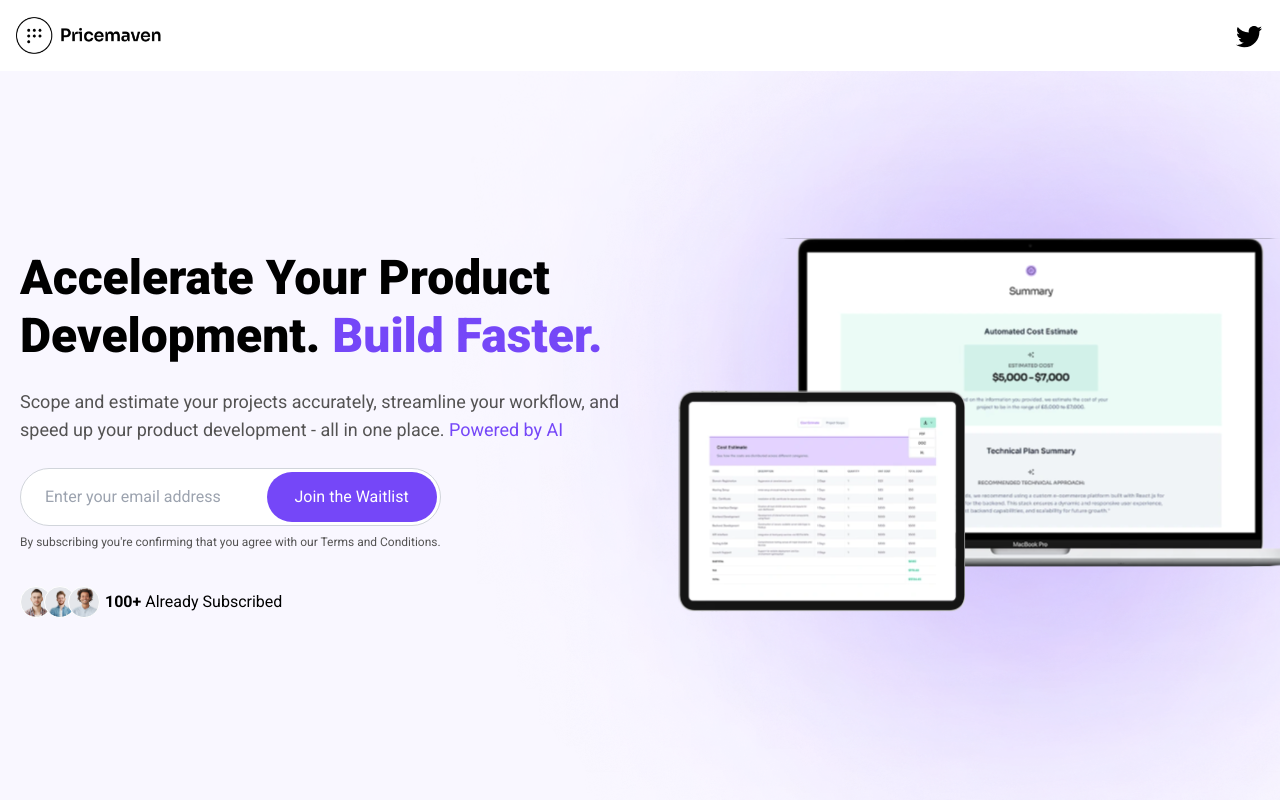
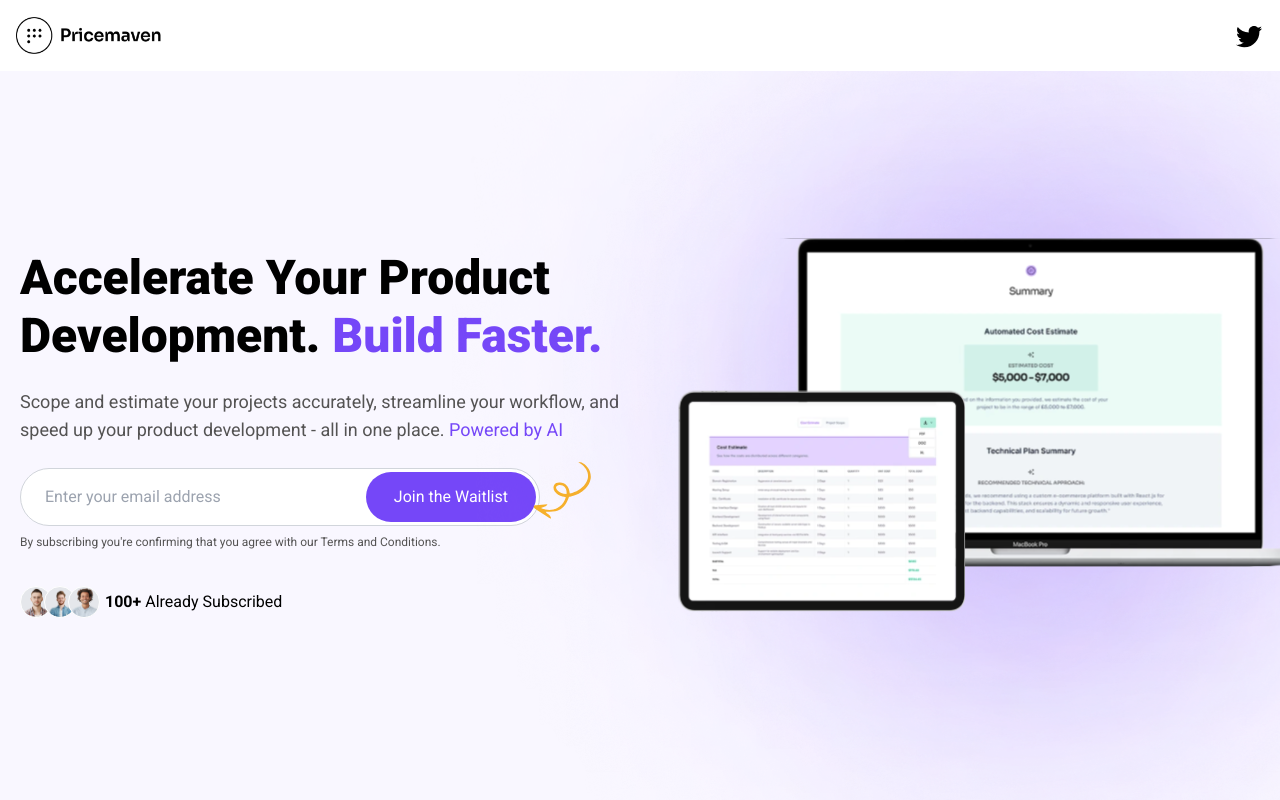
Before and after one commit to olaotantc/Projectmaven_landing_page, a Next.js app: page / in a window 1280 px wide. Shown: the top 800 px of the page. Built offline with nearby package versions, Linux system fonts and the light colour scheme.

Commit message:
style:arrow update

```diff
--- a/src/components/HeroLeft.js
+++ b/src/components/HeroLeft.js
@@ -1,3 +1,4 @@
+import Image from "next/image";
 import AvatarRow from "./AvatarRow"; // Importing the AvatarRow component to show avatars of subscribed users
 import Input from "./Input"; // Importing a custom Input component for subscription
 import TextAccent from "./TextAccent"; // Custom component for styling accent text
@@ -5,21 +6,26 @@ import TextHeading from "./TextHeading"; // Custom heading component for consist
 
 export default function HeroLeft() {
   return (
-    <div className="flex items-center justify-center flex-col md:items-start"> {/* Centering content on mobile and displaying as block on desktop */}
+    <div className="flex items-center justify-center flex-col md:items-start">
+      {/* Centering content on mobile and displaying as block on desktop */}
       {/* Heading Section */}
       <TextHeading
         text={"Accelerate Your Product Development."} // Main heading text
         accentText={"Build Faster."} // Accent text for emphasis
-        addStyles={"text-[42px] md:text-[35px] lg:text-[48px] font-extrabold text-center md:text-left "} // Custom styles for font size, weight, and alignment
+        addStyles={
+          "text-[42px] md:text-[35px] lg:text-[48px] font-extrabold text-center md:text-left "
+        } // Custom styles for font size, weight, and alignment
       />
       <br />
       {/* Description Paragraph */}
       <p className="text-content-secondary md:text-base lg:text-lg">
         Scope and estimate your projects accurately, streamline your workflow,
         and speed up your product development - all in one place.
-        <TextAccent> Powered by AI</TextAccent> {/* Accent text for highlighting AI */}
+        <TextAccent> Powered by AI</TextAccent>{" "}
+        {/* Accent text for highlighting AI */}
       </p>
       <br />
+      <div className="w-full relative flex items-center justify-center md:justify-start">
         {/* Subscription Input */}
         <Input
           btnText={"Join the Waitlist"} // Button text for subscription
@@ -27,7 +33,15 @@ export default function HeroLeft() {
             "By subscribing you're confirming that you agree with our Terms and Conditions." // Subtext with terms
           }
         />
-
+        <Image
+          src="/arrow.svg"
+          width={75}
+          height={75}
+           className="absolute hidden md:block -right-16 xl:right-10 -top-2"
+          alt="pricemaven hero arrow icon"
+          priority
+        />
+      </div>
       <br />
       {/* Avatar and Subscription Count */}
       <div className="flex flex-col items-center justify-center md:flex-row md:justify-start">
--- a/src/components/Input.js
+++ b/src/components/Input.js
@@ -1,15 +1,15 @@
 export default function Input({ btnText, subText, small }) {
   return (
-    <div>
+    <div className={!small && 'w-full'}>
       {/* Input Container: This div holds the input field and button */}
-      <div className="relative w-full max-w-[520px] md:text-[17px]">
+      <div className="relative w-full md:max-w-[520px] md:text-[17px]">
 
         {/* Input Field: The input field for the user's email, with conditional padding */}
         <input
           type="text"
           className={`placeholder:text-center md:placeholder:text-left pl-6 pr-16 ${
             small ? "py-3" : "py-4" // Conditional padding based on 'small' prop
-          } rounded-full border border-gray-300  md:text-sm lg:text-base focus:outline-none focus:ring-1 focus:ring-primary-light focus:ring-opacity-10 w-full`}
+          } rounded-full border border-gray-300   md:text-sm lg:text-base focus:outline-none focus:ring-1 focus:ring-primary-light focus:ring-opacity-10 w-full`}
           placeholder="Enter your email address"
         />
 
```
Lines whose indentation alone changed are shown as unchanged.
